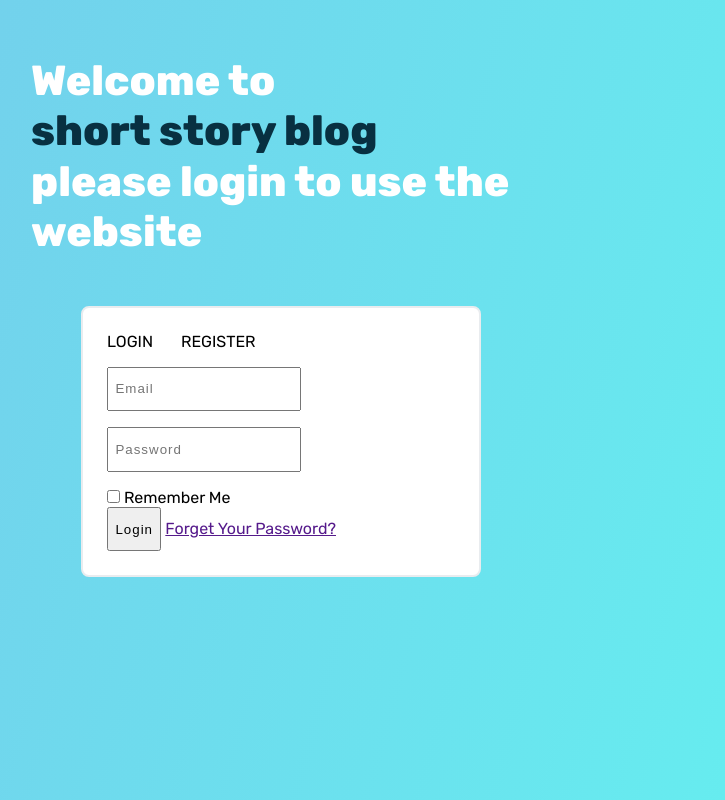
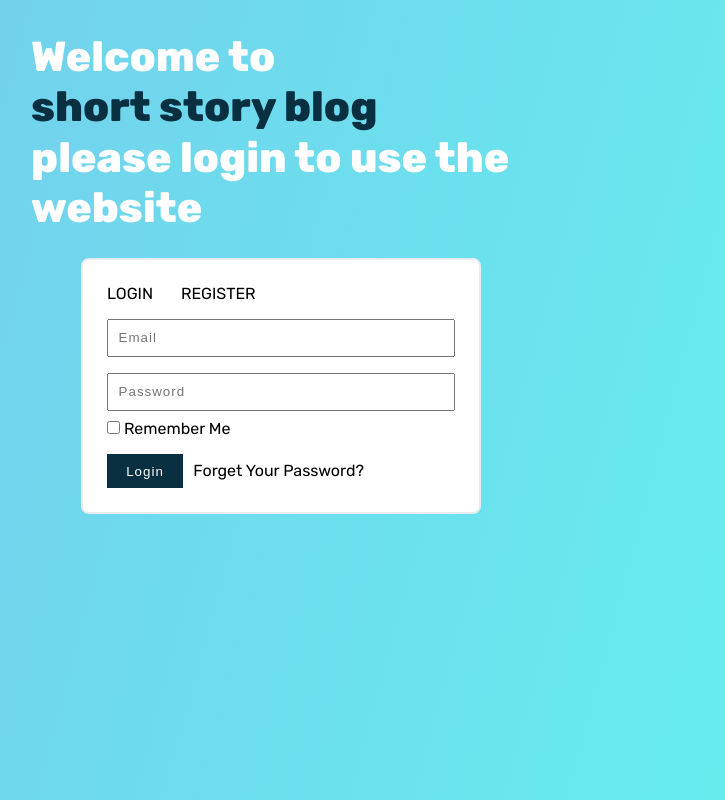
Before and after one commit to Parsa-jalilifar/Short_Story_Blog, a Flask app: page /login in a window 1280 px wide. Shown: the whole page, without its empty margins (359-1084 px from the left). Run offline with Flask 2, Linux system fonts and the light colour scheme.

Commit message:
register and login styles added

```diff
--- a/shortstoryblog/static/main.css
+++ b/shortstoryblog/static/main.css
@@ -16,6 +16,7 @@ body {
   --clr1: #083041;
   --clr2: #f8f9fa;
   --clr3: #e9ecef;
+  --danger: #c62d2d;
 }
 
 .main-container {
@@ -24,7 +25,7 @@ body {
   overflow: auto;
 }
 
-/* Header style */
+/* Home Header style */
 
 .main-container .header {
   display: flex;
@@ -200,6 +201,7 @@ body {
 }
 
 /* Authentication style (login and register) */
+
 .authentication-body {
   display: flex;
   flex-direction: column;
@@ -208,6 +210,7 @@ body {
   width: 100%;
   padding: 0.5rem;
   background-size: 400% 400%;
+  overflow: auto;
   animation: gradient 15s ease infinite alternate;
 }
 
@@ -223,9 +226,25 @@ body {
   }
 }
 
+.authentication-body .auth__title {
+  max-width: 500px;
+  margin: 1.5rem auto;
+}
+.authentication-body .auth__title h2 {
+  font-size: 42px;
+  font-weight: 800;
+  color: white;
+  line-height: 1.2;
+}
+
+.authentication-body .auth__title h2 span {
+  color: var(--clr1);
+  display: block;
+}
+
 .auth-container {
   max-width: 400px;
-  margin:  0rem auto;
+  margin: 0rem auto;
   padding: 1.5rem;
   width: 100%;
   background-color: #fff;
@@ -236,6 +255,7 @@ body {
 .auth-container .auth-nav {
   position: relative;
 }
+
 .auth-container .auth-nav a {
   text-decoration: none;
   text-transform: uppercase;
@@ -246,69 +266,64 @@ body {
   margin-right: 1.5rem;
 }
 
-.auth-container .auth-nav span {
-  position: absolute;
-  left: 0;
-  bottom: -5px;
-  width: 45px;
-  height: 2px;
-  background-color: var(--clr1);
+.auth-container .auth-container-body form .form-control {
+  padding: 0.6rem;
+  margin-top: 1rem;
+  width: 100%;
+  letter-spacing: 1px;
 }
 
-.auth-container .auth-container-body {
-  display: flex;
-  flex-direction: column;
-  margin-top: 1rem;
+.auth-container .auth-container-body form .form-control.is-invalid {
+  border: 2px solid var(--danger);
+  outline: none;
 }
 
-.authentication-body .auth__title{
-  max-width: 500px;
-  margin: 3rem auto;
-}
-.authentication-body .auth__title h2 {
-  font-size: 42px;
-  font-weight: 800;
-  color: white;
-  line-height: 1.2;
+.auth-container .auth-container-body form .invalid-feedback {
+  margin-top: 0.5rem;
 }
 
-.authentication-body  .auth__title h2 span {
-  color: var(--clr1);
-  display: block;
+.auth-container .auth-container-body form .invalid-feedback span {
+  color: var(--danger);
+  font-size: 14px;
 }
 
-.auth-container .auth-container-body input {
-  padding: 0.8rem 0.4rem;
-  letter-spacing: 1px;
-}
-.auth-container .auth-container-body input[type="password"] {
-  margin: 1rem 0;
+.auth-container .auth-container-body form .form-check {
+  margin-top: 0.5rem;
 }
 
-.login-box {
+.auth-container .auth-container-body form .btn {
   margin-top: 1rem;
-}
-
-.auth-container .auth-container-body .remember-box,
-.auth-container .auth-container-body .login-box {
-  display: flex;
-  align-items: center;
-}
-
-.auth-container .auth-container-body .remember-box input[type="checkbox"] {
-  margin-right: 1rem;
-}
-.auth-container .auth-container-body .login-box input[type="button"] {
-  padding: 0.8rem 2rem;
-  margin-right: 1rem;
+  margin-right: 0.4rem;
+  padding: 0.6rem 1.2rem;
+  cursor: pointer;
   background-color: var(--clr1);
   color: #fff;
   border: none;
-  font-weight: 600;
-  cursor: pointer;
+  font-weight: 500;
+  letter-spacing: 1px;
+  transition: all 0.2s;
 }
 
-.auth-container .auth-container-body .login-box a {
+.auth-container .auth-container-body form .forget_pass {
   text-decoration: none;
-  color: #3395ff;
+  color: #000;
 }
+
+.auth-container .auth-container-body form .btn:hover {
+  filter: brightness(150%);
+}
+
+/* home page success message */
+
+.alert {
+  width: 100%;
+  max-width: 719px;
+  margin: 0 auto 2rem;
+  padding: 1rem;
+  border-radius: 8px;
+  text-align: center;
+}
+
+.alert-success {
+  background-color: #66c181;
+}
```
